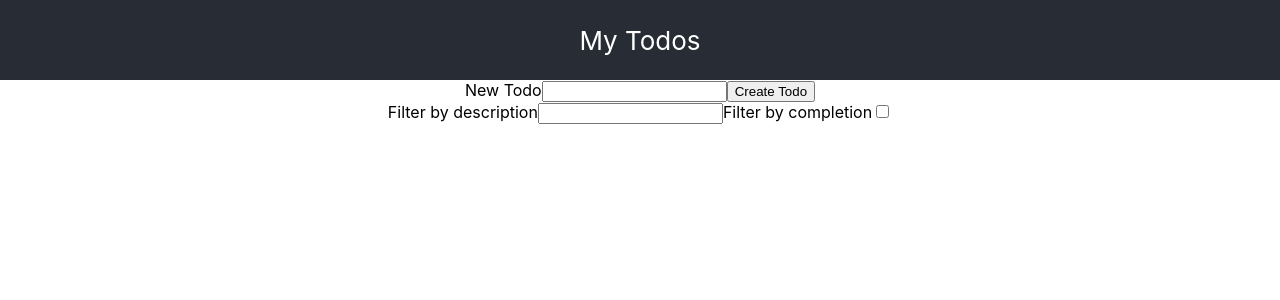
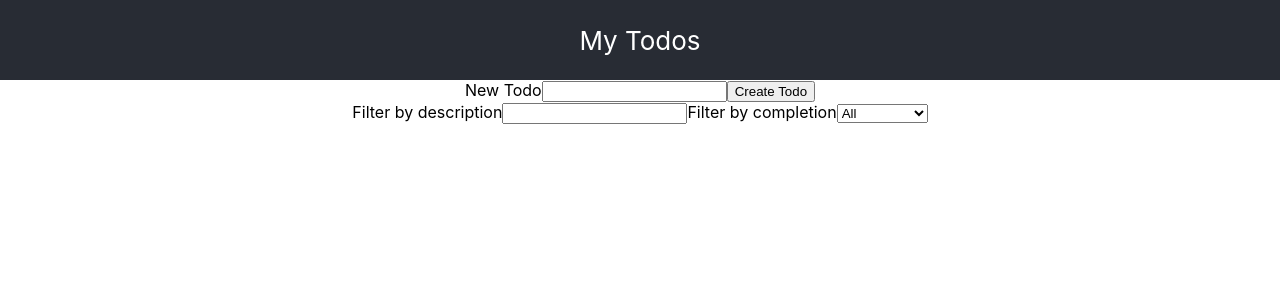
Before and after one commit to Dan-Burnette/tdd_practice_app, a React (Create React App) app: page / in a window 1280 px wide. Shown: the top 300 px of the page. Built offline with nearby package versions, Linux system fonts and the light colour scheme.

Commit message:
filtering todos by differing completion statuses of 'All'/ 'In Progress' / 'Done'

```diff
--- a/src/App.tsx
+++ b/src/App.tsx
@@ -7,10 +7,8 @@ import "./App.css";
 
 function App(props: TodoList) {
   const [todos, setTodos] = useState(props.todos);
-  const [filterParams, setFilterParams] = useState({
-    description: "",
-    complete: false,
-  });
+  const [descriptionFilter, setDescriptionFilter] = useState("");
+  const [completionFilter, setCompletionFilter] = useState("all");
 
   const createTodo = (description: string) => {
     const newTodo = { description: description, complete: false };
@@ -34,12 +32,26 @@ function App(props: TodoList) {
     setTodos(newTodosState);
   };
 
+  const matchesDescriptionFilter = (todo: Todo) => {
+    return todo.description.includes(descriptionFilter);
+  };
+
+  const matchesCompletionFilter = (todo: Todo) => {
+    let completionMatch = false;
+    if (completionFilter === "all") {
+      completionMatch = true;
+    } else if (completionFilter === "in-progress") {
+      completionMatch = todo.complete === false;
+    } else if (completionFilter === "done") {
+      completionMatch = todo.complete === true;
+    }
+    return completionMatch;
+  };
+
   const filteredTodos = () => {
     return todos.filter((todo) => {
-      const descriptionMatch = todo.description.includes(
-        filterParams.description
-      );
-      const completionMatch = todo.complete === filterParams.complete;
+      const descriptionMatch = matchesDescriptionFilter(todo);
+      const completionMatch = matchesCompletionFilter(todo);
       return descriptionMatch && completionMatch;
     });
   };
@@ -48,7 +60,12 @@ function App(props: TodoList) {
     <div className="App">
       <header className="App-header">My Todos</header>
       <NewTodoForm todos={todos} createTodo={createTodo} />
-      <Filters params={filterParams} setFilterParams={setFilterParams} />
+      <Filters
+        descriptionFilter={descriptionFilter}
+        setDescriptionFilter={setDescriptionFilter}
+        completionFilter={completionFilter}
+        setCompletionFilter={setCompletionFilter}
+      />
       <ul>
         {filteredTodos().map((todo, idx) => {
           return (
--- a/src/Filters.tsx
+++ b/src/Filters.tsx
@@ -1,29 +1,19 @@
-import React, { useState } from "react";
-import { Todo } from "./interfaces";
+import React from "react";
 
 interface FilterProps {
-  params: Todo;
-  setFilterParams: (params: Todo) => void;
+  descriptionFilter: string;
+  setDescriptionFilter: (description: string) => void;
+  completionFilter: string;
+  setCompletionFilter: (description: string) => void;
 }
 
 function Filters(props: FilterProps) {
-  const { params, setFilterParams } = props;
-
-  const handleDescriptionFilterChange = (
-    event: React.ChangeEvent<HTMLInputElement>
-  ) => {
-    const newParams = Object.assign({}, params);
-    newParams.description = event.target.value;
-    setFilterParams(newParams);
-  };
-
-  const handleCompletionFilterChange = (
-    event: React.ChangeEvent<HTMLInputElement>
-  ) => {
-    const newParams = Object.assign({}, params);
-    newParams.complete = event.target.checked;
-    setFilterParams(newParams);
-  };
+  const {
+    descriptionFilter,
+    setDescriptionFilter,
+    completionFilter,
+    setCompletionFilter,
+  } = props;
 
   return (
     <div>
@@ -32,18 +22,20 @@ function Filters(props: FilterProps) {
         type="text"
         id="todo-description-filter"
         name="todo-description-filter"
-        value={params.description}
-        onChange={handleDescriptionFilterChange}
+        value={descriptionFilter}
+        onChange={(e) => setDescriptionFilter(e.target.value)}
       />
 
       <label htmlFor="todo-completion-filter">Filter by completion</label>
-      <input
-        type="checkbox"
+      <select
+        name="todo-completion-filter"
         id="todo-completion-filter"
-        name="todo-completion-filter"
-        checked={params.complete}
-        onChange={handleCompletionFilterChange}
-      />
+        onChange={(e) => setCompletionFilter(e.target.value)}
+      >
+        <option value="all">All</option>
+        <option value="in-progress">In Progress</option>
+        <option value="done">Done</option>
+      </select>
     </div>
   );
 }
```
Also changed, not shown: 2 other files (tests, documents, lock files or other folders).
